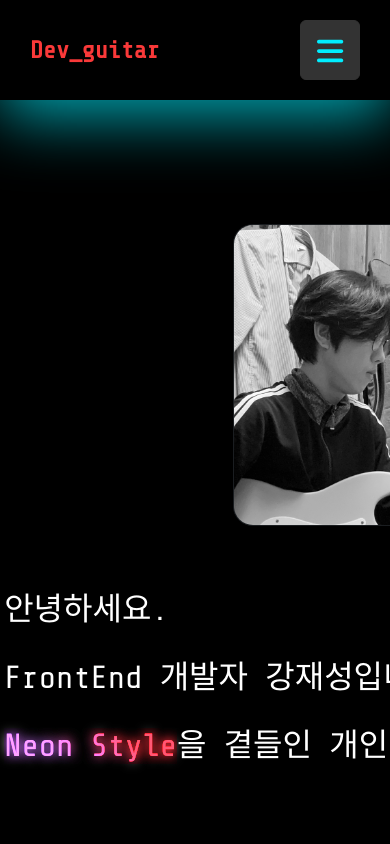
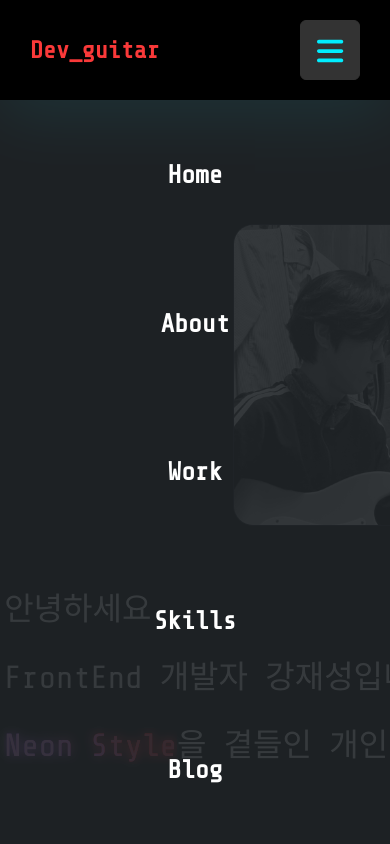
Before and after one commit to JaeSung2386/react-portfolio-neon, a React (Create React App) app: page / in a window 390 px wide. Both pictures are taken after a click on the element 330 px from the left and 50 px from the top of the page. Shown: the top 844 px of the page. Built offline with nearby package versions, Linux system fonts and the light colour scheme; a web font is replaced by a local one.

Commit message:
Feat : TopScrollBar 개발 완료

```diff
--- a/src/App.js
+++ b/src/App.js
@@ -3,6 +3,7 @@ import './assets/styles/app.css';
 import './assets/styles/footer.css';
 import './assets/styles/text.css';
 
+import TopScrollBar from "./components/TopScrollBar";
 import Header from './components/Header';
 import Home from './components/Home';
 import Work from './components/Work';
@@ -14,6 +15,7 @@ import Skills from './components/Skills';
 function App() {
   return (
     <div className="App">
+      <TopScrollBar />
       {/* Header Start */}
       <Header />
       {/* Header End */}
--- a/src/assets/styles/header.css
+++ b/src/assets/styles/header.css
@@ -76,6 +76,7 @@ nav {
   display: flex;
   justify-content: center;
   align-items: center;
+  list-style: none;
 }
 
 .menu a {
@@ -104,3 +105,21 @@ nav {
   margin-left: auto;
   margin-right: auto;
 }
+
+
+@media (max-width: 768px) {
+  .menu {
+    position: fixed;
+    display: flex;
+    justify-content: space-around;
+    align-items: center;
+    flex-direction: column;
+    top: 100px;
+    left: 0px;
+    width: 100%;
+    height: calc(100vh - 100px);
+    transition: 0.5s all ease-in-out;
+    background: rgba(33, 37, 41, .9);
+  }
+
+}
--- /dev/null
+++ b/src/assets/styles/topScrollBar.css
@@ -0,0 +1,14 @@
+.top-bar {
+  width: 0vw;
+  height: 1px;
+  transition: all linear .2s;
+  background-color: rgb(0, 238, 255);
+  box-shadow: 0 0 10px 0px rgb(119, 185, 255);
+  position: fixed;
+  top: 0;
+  z-index: 2;
+}
+
+::-webkit-scrollbar {
+  width: 0px;
+}
--- a/src/components/Header/index.js
+++ b/src/components/Header/index.js
@@ -1,4 +1,4 @@
-import React from 'react'
+import React, { useState, useEffect } from 'react'
 import {
   faBars
 } from "@fortawesome/free-solid-svg-icons";
@@ -8,6 +8,11 @@ import { useWindowResize } from '../../hooks/useWindowResize';
 // https://codesandbox.io/p/sandbox/react-responsive-navbar-1chg6?file=%2Fsrc%2Findex.js
 const Index = () => {
   const [width, height] = useWindowResize();
+  const [active, setActive] = useState(false);
+
+  const handleHambugerClick = () => {
+    setActive((prevState) => !prevState);
+  }
 
   return (
     <header className="header">
@@ -18,12 +23,47 @@ const Index = () => {
           </a>
         </div>
         {
-          width < 768 ?
-            <div className="menu-hambuger">
-              <FontAwesomeIcon
-                style={{ color: "#0ef" }}
-                icon={faBars} />
-            </div>
+          width <= 768 ?
+            (
+              <>
+                <div className="menu-hambuger" onClick={handleHambugerClick}>
+                  <FontAwesomeIcon
+                    style={{ color: "#0ef" }}
+                    icon={faBars} />
+                </div>
+                {active ?
+                  <ul className="menu">
+                    <li>
+                      <a href="#">
+                        <h1>Home</h1>
+                      </a>
+                    </li>
+                    <li>
+                      <a href="#about">
+                        <h1>About</h1>
+                      </a>
+                    </li>
+                    <li>
+                      <a href="#work">
+                        <h1>Work</h1>
+                      </a>
+                    </li>
+                    <li>
+                      <a href="#skills">
+                        <h1>Skills</h1>
+                      </a>
+                    </li>
+                    <li>
+                      <a href="#blog">
+                        <h1>Blog</h1>
+                      </a>
+                    </li>
+                  </ul>
+                  :
+                  null
+                }
+              </>
+            )
             :
             <ul className="menu">
               <li>
--- /dev/null
+++ b/src/components/TopScrollBar/index.js
@@ -0,0 +1,32 @@
+import React, { useEffect, useState, useRef } from 'react'
+
+import '../../assets/styles/topScrollBar.css';
+// https://www.youtube.com/watch?v=BknFoMND0zk
+const Index = () => {
+  const fullHeight = document.body.scrollHeight - window.innerHeight;
+  const scrollBarRef = useRef(null);
+
+  useEffect(() => {
+    const handleScroll = () => {
+      const scroll = window.scrollY;
+      const progress = (scroll / fullHeight) * 100;
+
+      if (scrollBarRef) {
+        scrollBarRef.current.style.width = `${progress}vw`
+      }
+    }
+
+    window.addEventListener("scroll", handleScroll);
+
+    return () => window.removeEventListener('scroll', handleScroll);
+  }, []);
+
+  return (
+    <div
+      ref={scrollBarRef}
+      className="top-bar"
+    />
+  )
+}
+
+export default Index
--- a/src/hooks/useWindowResize.js
+++ b/src/hooks/useWindowResize.js
@@ -1,8 +1,8 @@
 import { useEffect, useState } from 'react';
 
 export const useWindowResize = () => {
-  let windowInnerSize = [window.innerWidth, window.innerHeight];
-  let [windowSize, setWidowSize] = useState(windowInnerSize);
+  const windowInnerSize = [window.innerWidth, window.innerHeight];
+  const [windowSize, setWidowSize] = useState(windowInnerSize);
 
   useEffect(() => {
     const changeWindowSize = () => {
```
